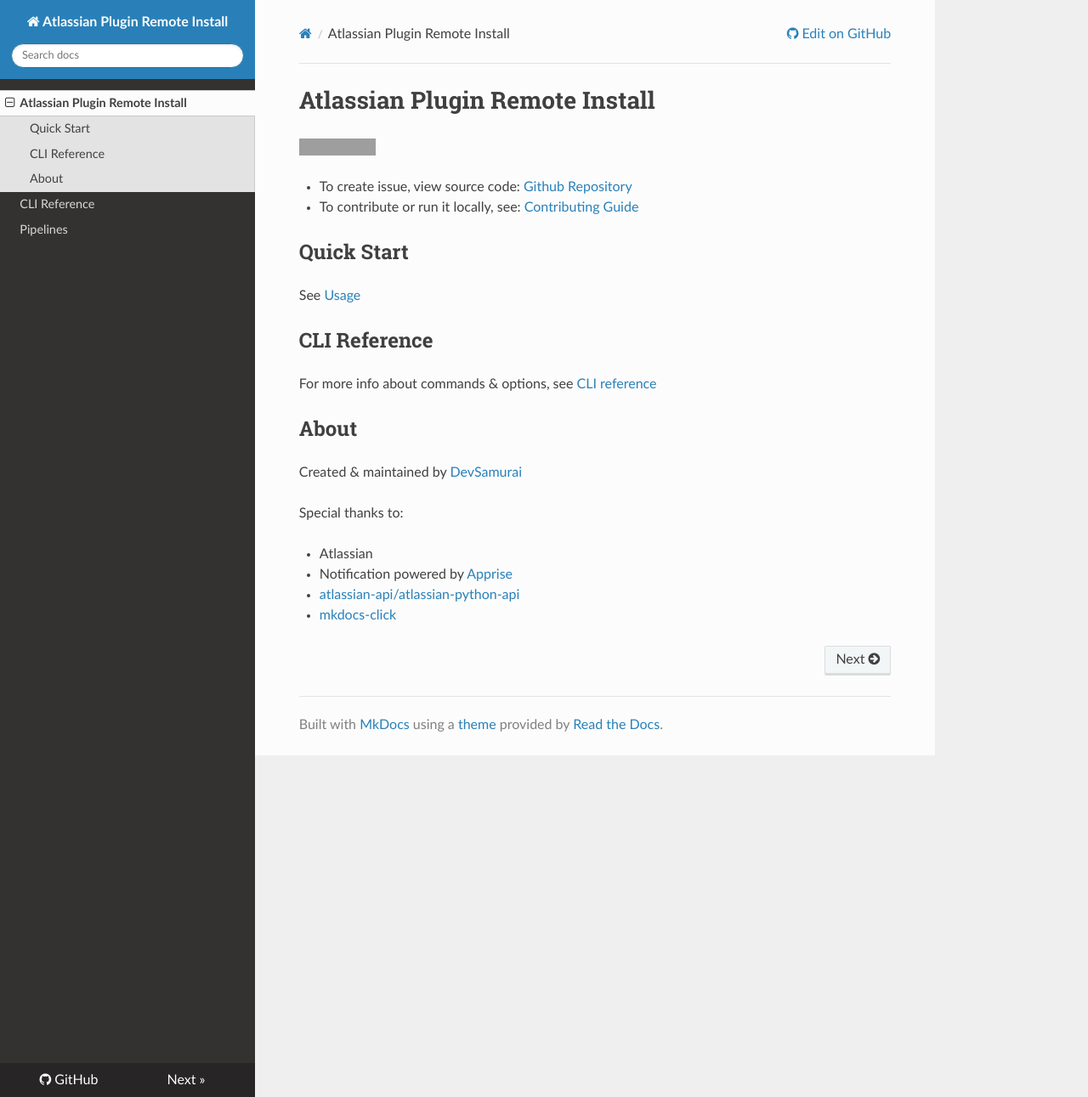
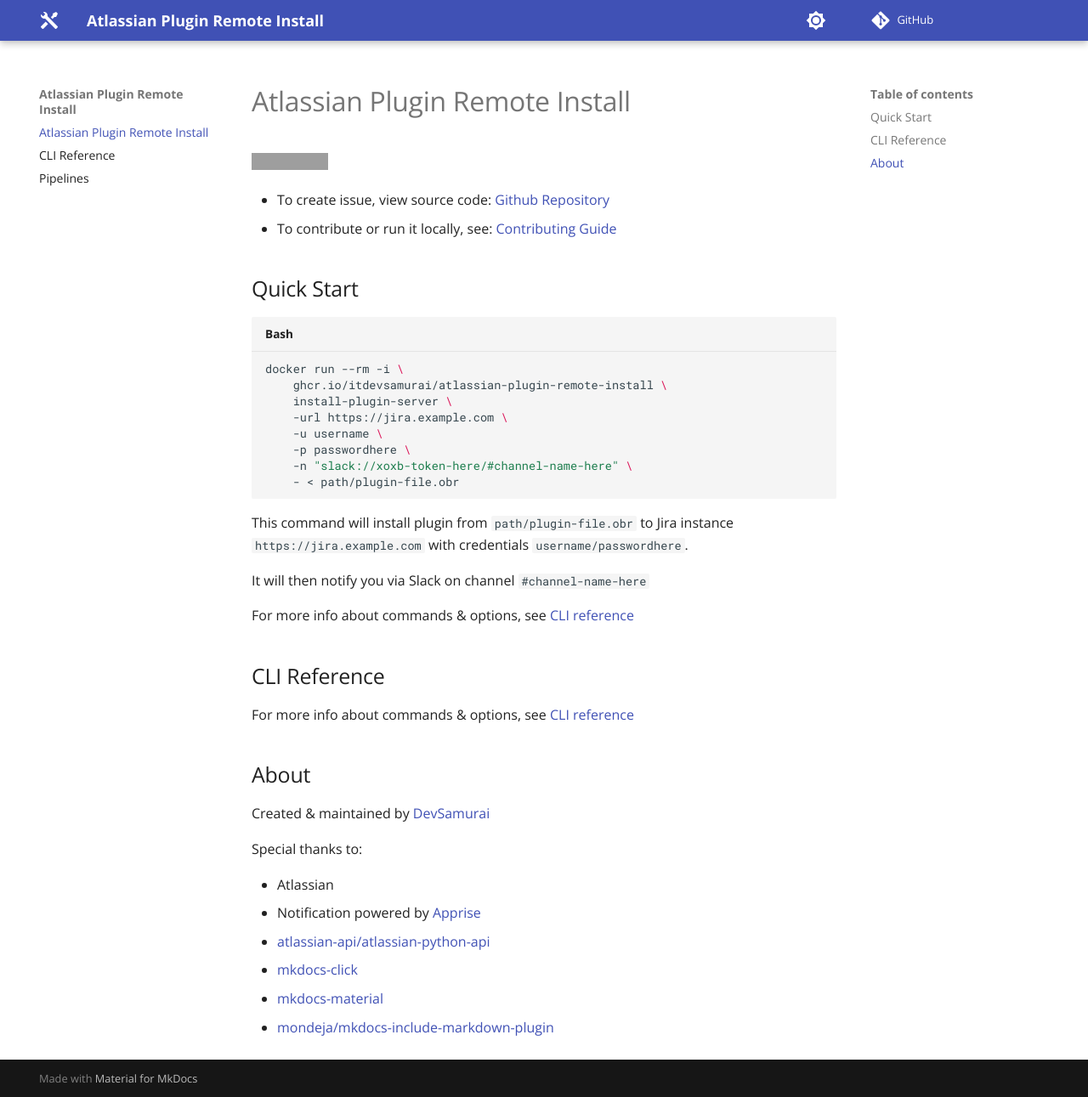
Before and after one commit to itdevsamurai/atlassian-plugin-remote-install, an MkDocs documentation site: the page built from docs/index.md, in a window 1280 px wide and 1291 px high. Shown: the whole window at 85% size. Built offline with MkDocs 1.6.1 and Material for MkDocs 9.7.7, drawn with Linux system fonts in a browser that asks for light colours; nearby versions of some CDN libraries; comment, search, counter and statistics services are not loaded; grey boxes are pictures that could not be loaded.

Commit message:
feat: use material theme for docs

```diff
--- a/docs/index.md
+++ b/docs/index.md
@@ -7,7 +7,11 @@
 
 ## Quick Start
 
-See [Usage](https://github.com/itdevsamurai/atlassian-plugin-remote-install#usage)
+{%
+   include-markdown "../README.md"
+   start="### Quick Start"
+   end="### Notification"
+%}
 
 ## CLI Reference
 
@@ -23,3 +27,5 @@
 * Notification powered by [Apprise](https://github.com/caronc/apprise-api)
 * [atlassian-api/atlassian-python-api](https://github.com/atlassian-api/atlassian-python-api)
 * [mkdocs-click](https://github.com/DataDog/mkdocs-click/)
+* [mkdocs-material](https://squidfunk.github.io/mkdocs-material/)
+* [mondeja/mkdocs-include-markdown-plugin](https://github.com/mondeja/mkdocs-include-markdown-plugin)
--- a/mkdocs.yml
+++ b/mkdocs.yml
@@ -1,8 +1,36 @@
 site_name: Atlassian Plugin Remote Install
 repo_url: https://github.com/itdevsamurai/atlassian-plugin-remote-install
 edit_uri: edit/main/docs/
-theme: readthedocs
+theme:
+  name: material
+  icon:
+    logo: material/tools
+  favicon: images/favicon.png
+  font:
+    text: Open Sans
+  palette:
+    # Palette toggle for light mode
+    - media: "(prefers-color-scheme: light)"
+      scheme: default
+      toggle:
+        icon: material/brightness-7
+        name: Switch to dark mode
+    # Palette toggle for dark mode
+    - media: "(prefers-color-scheme: dark)"
+      scheme: slate
+      toggle:
+        icon: material/brightness-4
+        name: Switch to light mode
 
 markdown_extensions:
   - mkdocs-click
   - attr_list
+  - toc:
+      permalink: ⚓︎
+  - pymdownx.highlight:
+      anchor_linenums: true
+      auto_title: true
+  - pymdownx.superfences
+
+plugins:
+  - include-markdown
--- a/pyproject.toml
+++ b/pyproject.toml
@@ -22,6 +22,8 @@
   "tbump",
   "mkdocs",
   "mkdocs-click",
+  "mkdocs-material",
+  "mkdocs-include-markdown-plugin",
 ]
 
 
```
Also changed, not shown: dev-requirements.txt (+20 -3 lines), docs/images/favicon.png (added).
